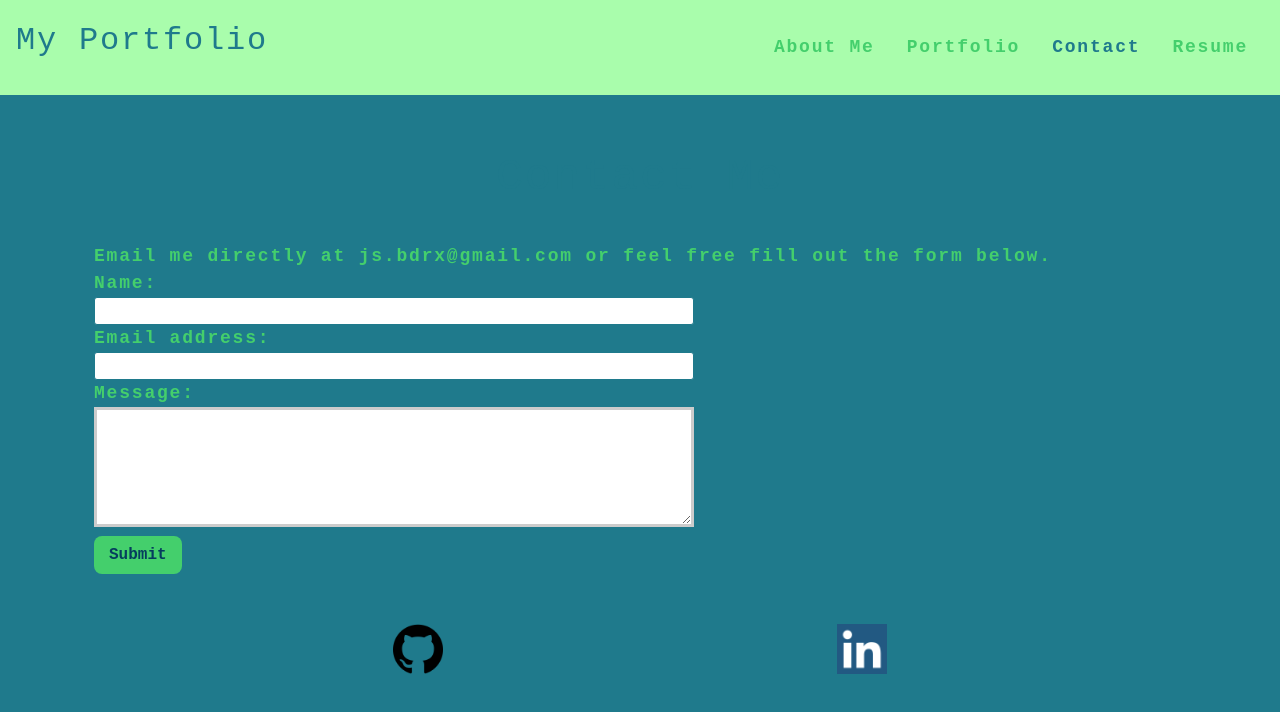
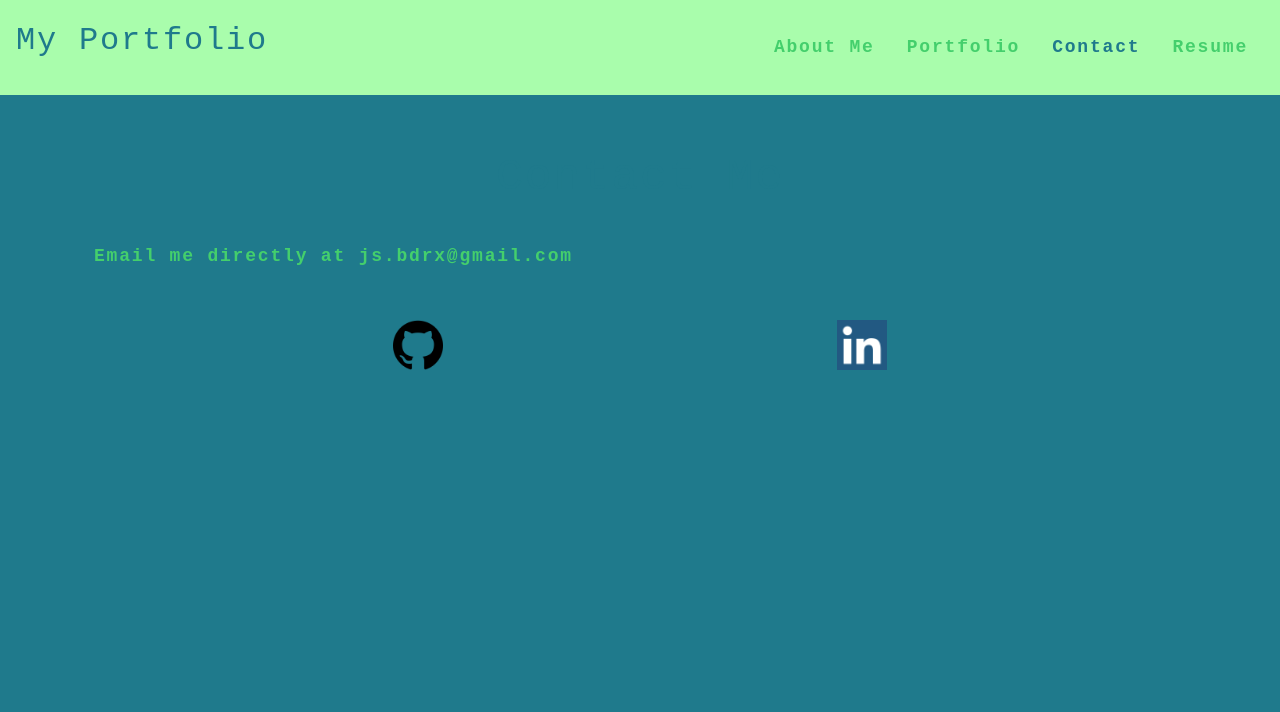
Before and after one commit to jsnbdrx/react-portfolio, a React (Create React App) app: page / in a window 1280 px wide. Both pictures are taken after a click on the item "Contact". Shown: the top 712 px of the page. Built offline with nearby package versions, Linux system fonts and the light colour scheme.

Commit message:
commented out contact form, added email to page

```diff
--- a/src/components/Contact/index.js
+++ b/src/components/Contact/index.js
@@ -51,9 +51,9 @@ function Contact() {
 				<h2 className="page-header">Contact Me</h2>
 			</div>
 			<div>
-				Email me directly at js.bdrx@gmail.com or feel free fill out the form below.
+				Email me directly at js.bdrx@gmail.com
 			</div>
-			<div>
+			{/* <div>
 				<form id="contact-form">
 					<div>
 						<label htmlFor="Name">Name:</label>
@@ -92,7 +92,7 @@ function Contact() {
 					)}
 					<button type="submit">Submit</button>
 				</form>
-			</div>
+			</div> */}
 		</section>
 	);
 }
```
